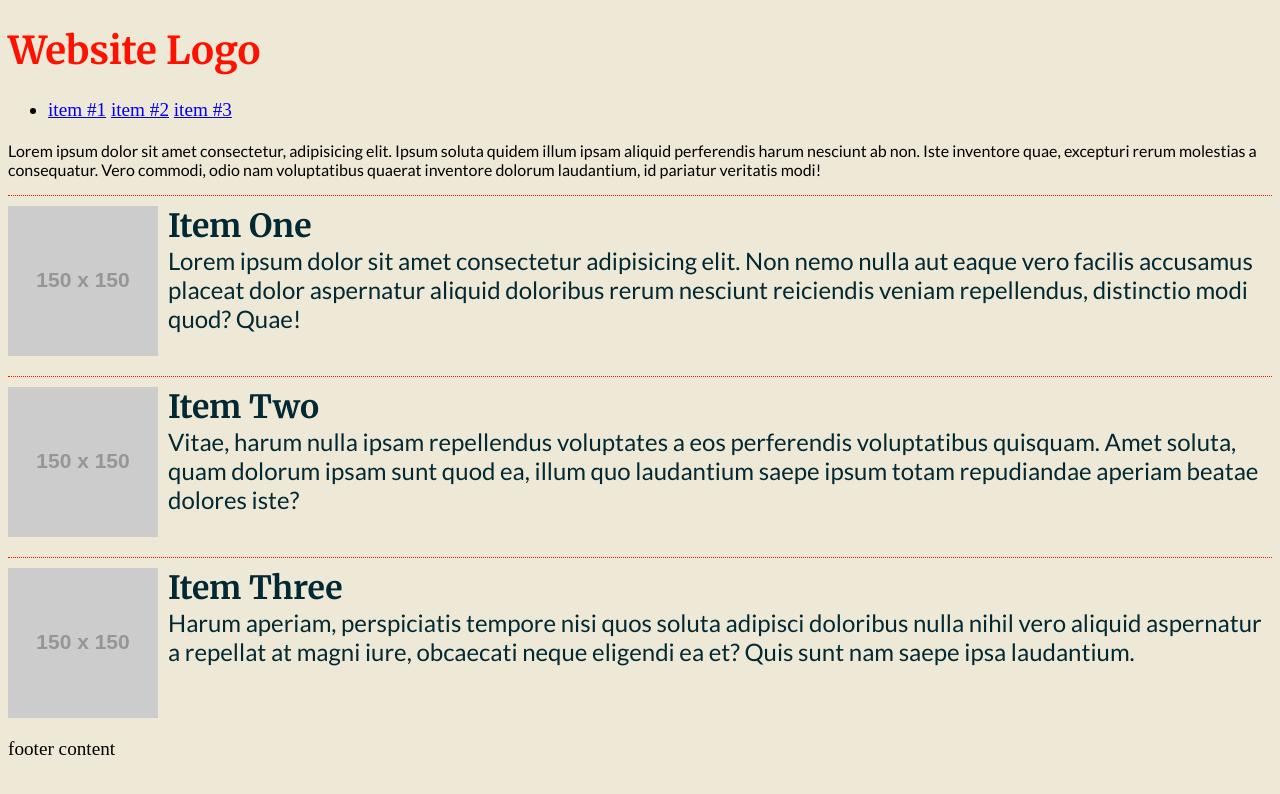
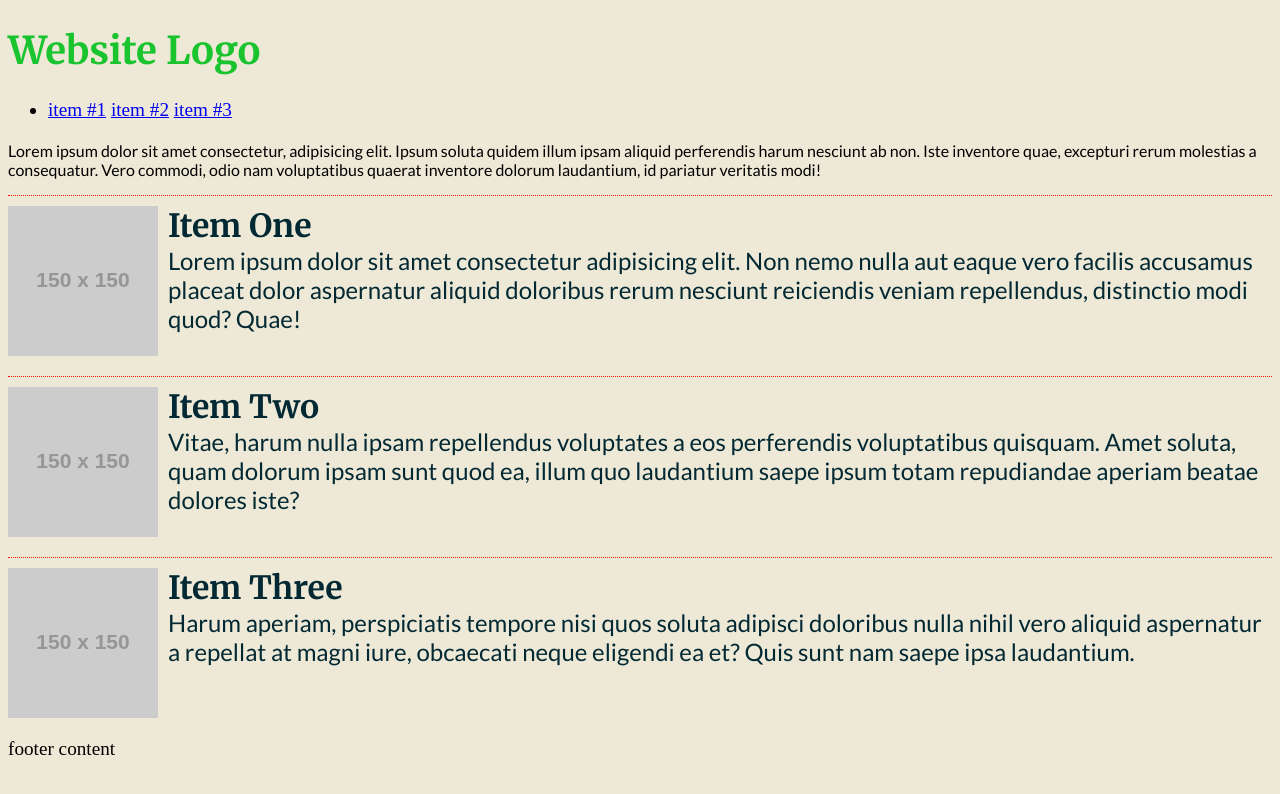
Before and after one commit to robert-laws/sass-review-october-2018, a website: page src/index.html in a window 1280 px wide. Drawn offline with nearby package versions, Linux system fonts and the light colour scheme; files that its build step writes are made by us from their sources; placeholder pictures from the web are drawn by us.

Commit message:
update sass processing via gulp

```diff
--- a/gulpfile.js
+++ b/gulpfile.js
@@ -10,7 +10,7 @@ gulp.task('html', function() {
 })
 
 gulp.task('sass', function () {
-  return gulp.src('src/scss/**/*.scss')
+  return gulp.src('src/scss/*.scss')
     .pipe(sass())
     .pipe(gulp.dest('dist/css'))
     .pipe(browserSync.stream())
--- a/src/scss/_variables.scss
+++ b/src/scss/core/_variables.scss
@@ -9,9 +9,10 @@ $dark-blue:     #022933;
 $orange:        #F39856;
 $yellow:        #FFBA00;
 $red:           #FF1100;
+$green:         #1AC42F;
 
 $color-main:    $dark-blue;
-$color-highlight: $red;
+$color-highlight: $green;
 $color-background:  $off-white;
 
 $font-main: 'Lato', Helvetica, sans-serif;
--- a/src/scss/styles.scss
+++ b/src/scss/styles.scss
@@ -1,4 +1,4 @@
-@import "variables";
-@import "base";
+@import "core/variables";
+@import "core/base";
 
 @import "modules/media";
```
Also changed, not shown: src/scss/core/_base.scss (renamed from src/scss/_base.scss).
